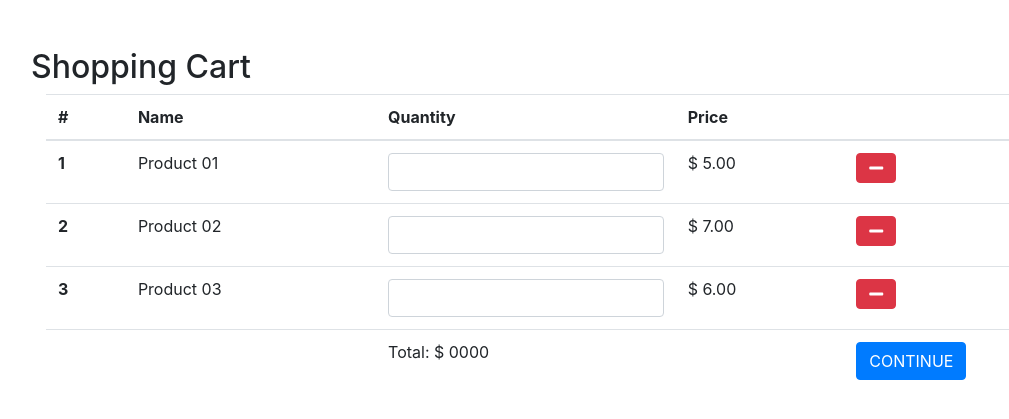
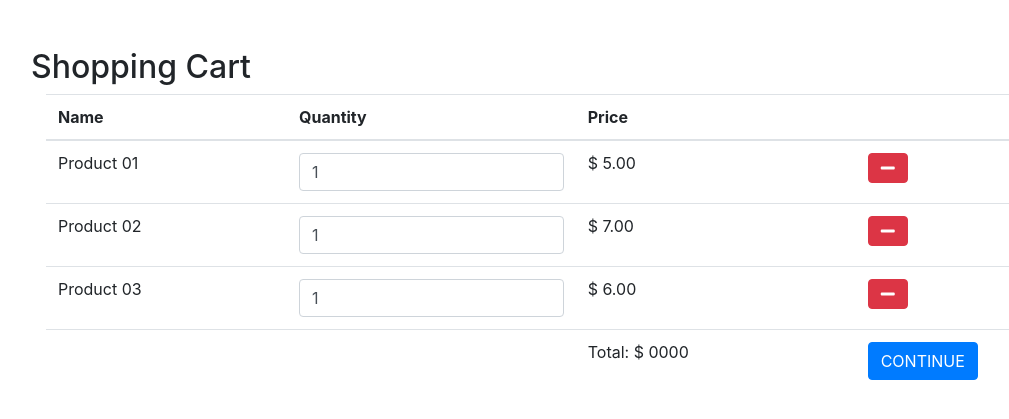
Before and after one commit to thiagooseixas/django-test, a Django app: template cart/templates/cart/cart.html in a window 1280 px wide. Shown: the part 56-475 px from the top of the page, without its empty margins (39-1048 px from the left). Run offline with Django 3.2, Linux system fonts and the light colour scheme; the template is opened without the code that fills it: values that come from a table or form of the project are taken from there, others are empty; data comes from the database, SQL or seed files in the repository; both versions use the stored data as it was after the commit; some libraries are stand-ins or nearby versions.

Commit message:
improviment routes

```diff
--- a/cart/templates/cart/cart.html
+++ b/cart/templates/cart/cart.html
@@ -1,6 +1,5 @@
 {% extends 'base.html' %}
 
-{% load static %}
 {% block content %}
 
 <div class="row mt-5">
@@ -10,7 +9,6 @@
             <table class="table">
                 <thead>
                 <tr>
-                    <th scope="col">#</th>
                     <th scope="col">Name</th>
                     <th scope="col">Quantity</th>
                     <th scope="col">Price</th>
@@ -20,11 +18,10 @@
                 <tbody>
                 {% for product in products %}
                 <tr>
-                    <th scope="row">{{product.id}}</th>
                     <td>{{ product.name }}</td>
                     <td>
                         <input type="number" class="form-control quantity" id="quantity_{{product.id}}" min="1"
-                               max="{{product.quantity}}" required>
+                               max="{{product.quantity}}" value="1" required>
                     </td>
                     <td>$ {% load humanize %}
                         {{ product.price|floatformat:2|intcomma }}
@@ -45,7 +42,6 @@
                     <td></td>
                     <td></td>
                     <td>Total: $ <span>0000</span></td>
-                    <td></td>
                     <td><a href="{% url 'cart:checkout' %}" class="btn btn-primary">CONTINUE</a></td>
                 </tr>
                 {% endif %}
@@ -55,19 +51,4 @@
     </div>
 </div>
 
-<script src="{% static 'js/cart/cart.js' %}"></script>
-<script src="https://code.jquery.com/jquery-3.3.1.slim.min.js"
-        integrity="sha384-q8i/X+965DzO0rT7abK41JStQIAqVgRVzpbzo5smXKp4YfRvH+8abtTE1Pi6jizo"
-        crossorigin="anonymous"></script>
-
-<script type="text/javascript">
-    $(document).ready(function () {
-      $(".table").on('click','tr',function(e){
-        e.preventDefault();
-        var id = $('.quantity');
-        });
-    });
-
-</script>
-
 {% endblock %}
--- a/product/templates/list/list.html
+++ b/product/templates/list/list.html
@@ -10,7 +10,6 @@
             <table class="table">
                 <thead>
                 <tr>
-                    <th scope="col">#</th>
                     <th scope="col">Name</th>
                     <th scope="col">Description</th>
                     <th scope="col" style="width: 120px;">Price</th>
@@ -21,7 +20,6 @@
                 <tbody>
                 {% for product in products %}
                 <tr>
-                    <th scope="row">1</th>
                     <td>{{ product.name }}</td>
                     <td>{{ product.description }}</td>
                     <td>$ {% load humanize %}
--- a/templates/base.html
+++ b/templates/base.html
@@ -25,7 +25,7 @@
                 </li>
             </ul>
 
-            <a href="#" class="btn btn-outline-light my-2 my-sm-0">
+            <a href="{% url 'cart:view_cart' %}" class="btn btn-outline-light my-2 my-sm-0">
                 <i class="fas fa-shopping-cart"></i>
             </a>
 
```
Also changed, not shown: cart/views.py (+4 -3 lines), db.sqlite3, product/urls.py (line endings or trailing spaces), 4 other files.
